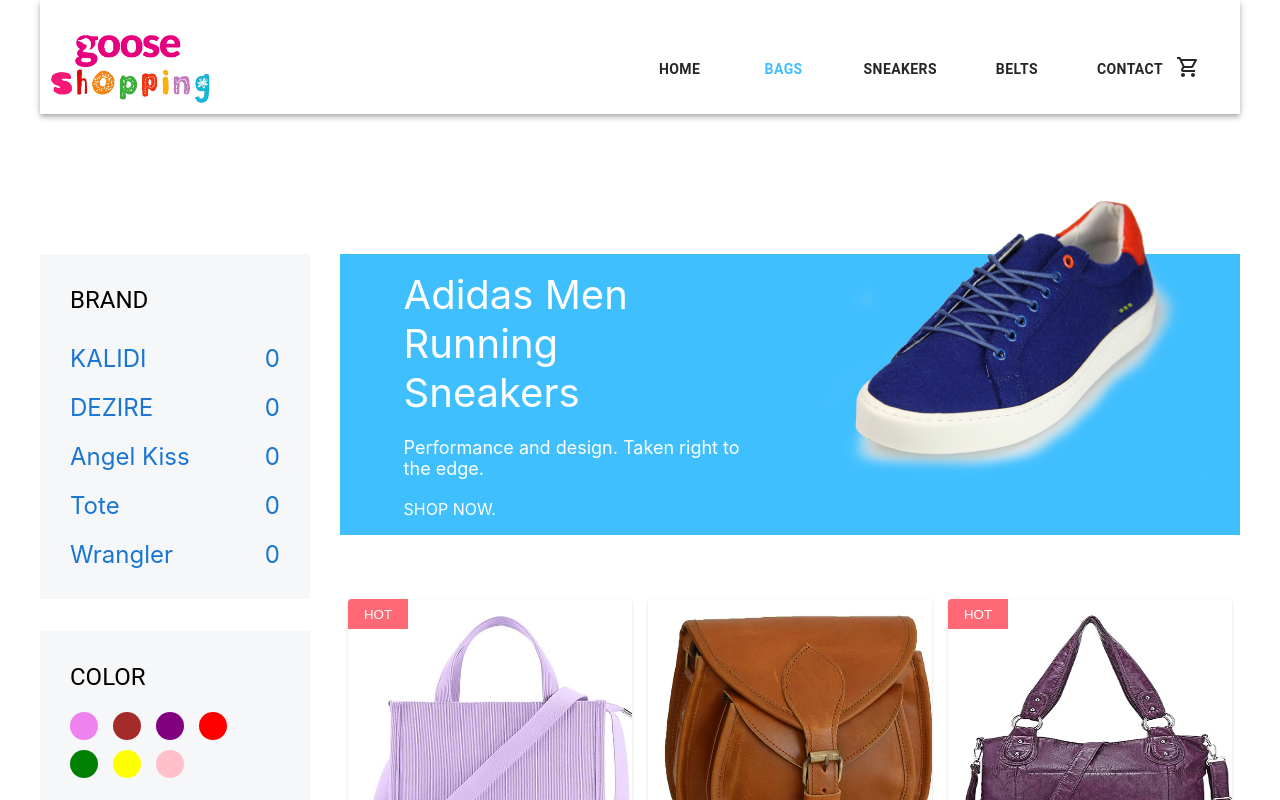
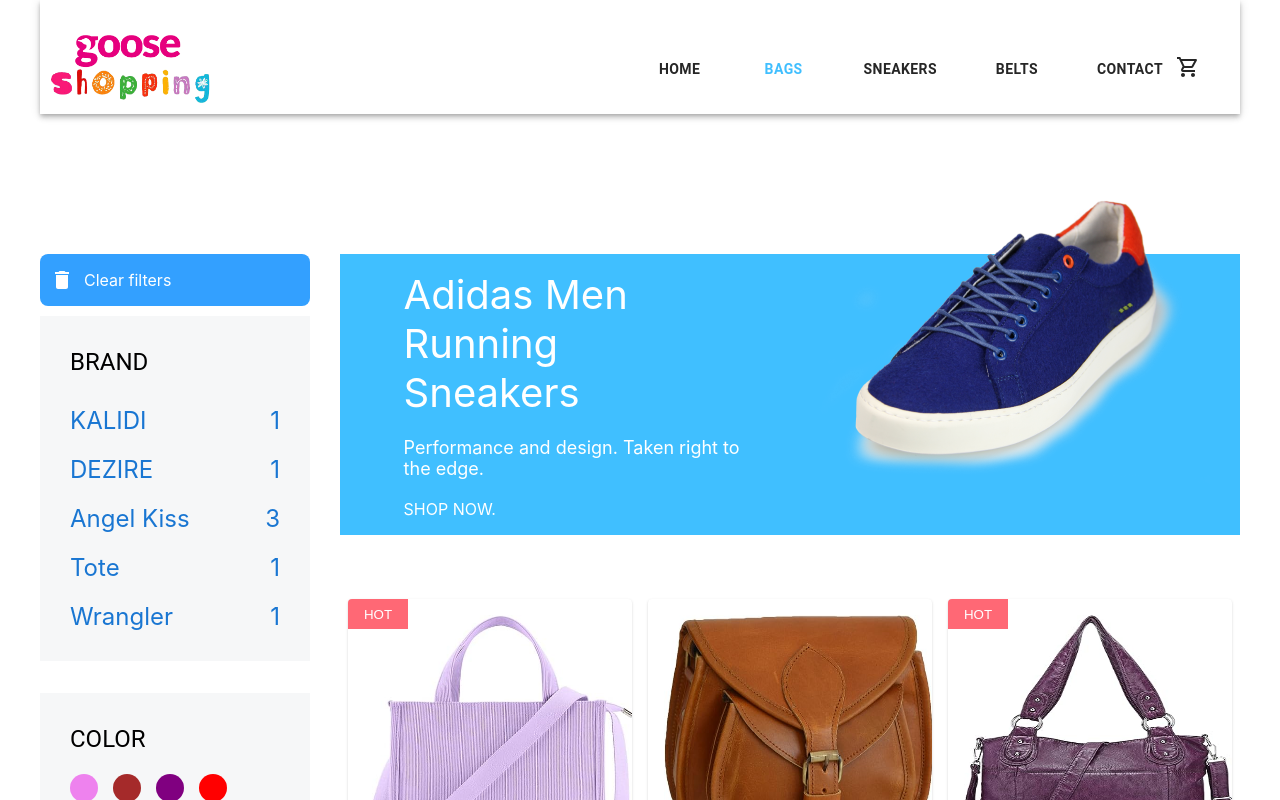
Before and after one commit to hobaDevHome/gooseshopping, a React (Create React App) app: page /Bags in a window 1280 px wide. Shown: the top 800 px of the page. Built offline with nearby package versions, Linux system fonts and the light colour scheme.

Commit message:
filters logic

```diff
--- a/src/components/Filters.jsx
+++ b/src/components/Filters.jsx
@@ -2,6 +2,7 @@
 import Grid from "@mui/material/Grid";
 import Link from "@mui/material/Link";
 import Typography from "@mui/material/Typography";
+import DeleteIcon from "@mui/icons-material/Delete";
 
 import { colors } from "../constants";
 
@@ -11,6 +12,7 @@
   column: {
     marginTop: 60,
     marginRight: 30,
+    width: "100%",
   },
   title: {
     fontSize: 35,
@@ -22,7 +24,7 @@
     justifyContent: "space-between",
     width: "100%",
     paddingTop: 20,
-    // border: "1px solid red",
+    cursor: "pointer",
   },
   fliterBox: {
     backgroundColor: colors.divider,
@@ -30,7 +32,6 @@
     display: "flex",
     flexDirection: "column",
     alignItems: "start",
-    width: "100%",
   },
   colorsDiv: {
     display: "flex",
@@ -48,17 +49,37 @@
       cursor: "pointer",
     },
   },
+  clear: {
+    backgroundColor: colors.darkerBlue,
+    borderRadius: 8,
+    display: "flex",
+    flexDirection: "row",
+    marginBottom: 10,
+    alignItems: "center",
+    cursor: "pointer",
+    color: colors.white,
+  },
 });
 
-const Filters = ({ products }) => {
+const Filters = ({ products, filterProducts }) => {
   const classes = useStyles();
+
+  const onItemCLicked = (item, value) => {
+    filterProducts(item, value);
+  };
+
+  const clearFilters = () => {
+    let item = "";
+    let value = "";
+    filterProducts(item, value);
+  };
 
   const getFilterNames = (factor) => {
     let categories = products.map((e) => e[factor]);
     categories = categories.filter(
       (e, index) => categories.indexOf(e) === index
     );
-    categories = categories.map((e) => e[0].toUpperCase() + e.slice(1));
+
     return categories;
   };
 
@@ -67,21 +88,37 @@
 
   return (
     <div className={classes.column}>
+      <div onClick={clearFilters} className={classes.clear}>
+        <DeleteIcon style={{ marginRight: 10, marginLeft: 10 }} />
+        <p>Clear filters</p>
+      </div>
       {brands.length > 0 && (
-        <FitlesBox list={brands} title="Brand" products={products} />
+        <FitlesBox
+          list={brands}
+          title="Brand"
+          products={products}
+          onItemCLicked={onItemCLicked}
+        />
       )}
       {colros.length > 0 && (
-        <FitlesBox list={colros} title="Color" products={products} />
+        <FitlesBox
+          list={colros}
+          title="Color"
+          products={products}
+          onItemCLicked={onItemCLicked}
+        />
       )}
-
-      <div></div>
     </div>
   );
 };
 
 export default Filters;
 
-const FitlesBox = ({ list, title, products }) => {
+const FitlesBox = ({ list, title, products, onItemCLicked }) => {
+  const onSelected = (item, value) => {
+    onItemCLicked(item, value);
+  };
+
   const classes = useStyles();
   return (
     <Grid
@@ -103,6 +140,7 @@
               <div
                 className={classes.colorButton}
                 style={{ backgroundColor: e }}
+                onClick={() => onSelected("color", e)}
               ></div>
             );
           })}
@@ -110,18 +148,20 @@
       ) : (
         <>
           {list.map((item) => {
-            let selectedFitler = products.filter(
-              (e) => e[title.toLowerCase()] === item.toLowerCase()
-            );
+            let selectedFitler = products.filter((e) => e.brand === item);
 
             return (
               <Link
-                href="#"
                 underline="none"
                 sx={{ fontSize: 24 }}
                 className={classes.listItem}
               >
-                <div>{item}</div>
+                <div
+                  style={{ cursor: "pointer" }}
+                  onClick={() => onSelected("brand", item)}
+                >
+                  {item}
+                </div>
                 <div>{selectedFitler.length}</div>
               </Link>
             );
--- a/src/components/Navbar.jsx
+++ b/src/components/Navbar.jsx
@@ -34,7 +34,6 @@
     }
   }, [active]);
 
-  console.log("selected", selected);
   const handleOpenNavMenu = (event) => {
     setAnchorElNav(event.currentTarget);
   };
--- a/src/pages/Category.jsx
+++ b/src/pages/Category.jsx
@@ -1,4 +1,4 @@
-import React from "react";
+import React, { useState, useEffect } from "react";
 import Navbar from "../components/Navbar";
 import Footer from "../components/Footer";
 import HomeAdd from "../components/HomeAdd";
@@ -8,21 +8,42 @@
 import ProductsList from "../components/ProductsList";
 
 const Category = ({ category, products }) => {
-  const filteredPrdocuts = products.filter(
-    (item) => item.category === category
-  );
+  const [productsList, setproductsList] = useState([]);
+  const [filter, setFilter] = useState("");
+  const [filterValue, setFilterValue] = useState("");
+
+  const filterProducts = (item, value) => {
+    setFilter(item);
+    setFilterValue(value);
+  };
+
+  useEffect(() => {
+    const prdocuts = products.filter((item) => item.category === category);
+
+    console.log("filter", filter);
+    if (filter !== "") {
+      const filteredProducts = prdocuts.filter(
+        (e) => e[filter] === filterValue
+      );
+      setproductsList(filteredProducts);
+    } else {
+      setproductsList(prdocuts);
+    }
+  }, [filter, filterValue, category, products]);
+  console.log("filter", filter);
+  console.log("filterValue", filterValue);
 
   return (
     <div>
       <Navbar active={`${category[0].toUpperCase() + category.slice(1)}`} />
       <Grid container xs={12} marginTop={10}>
         <Grid container item xs={3}>
-          <Filters products={filteredPrdocuts} />
+          <Filters products={productsList} filterProducts={filterProducts} />
         </Grid>
         <Grid container item xs={9}>
           <HomeAdd />
-          {filteredPrdocuts.length > 0 && (
-            <ProductsList productsList={filteredPrdocuts} />
+          {productsList.length > 0 && (
+            <ProductsList productsList={productsList} />
           )}
         </Grid>
       </Grid>
```
